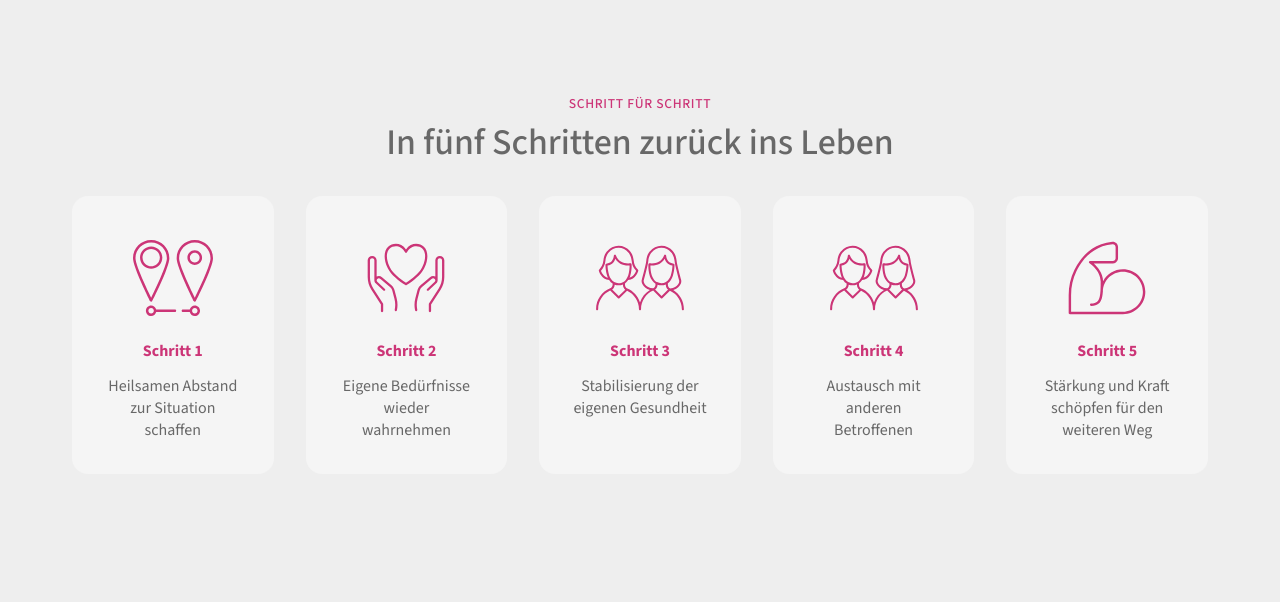
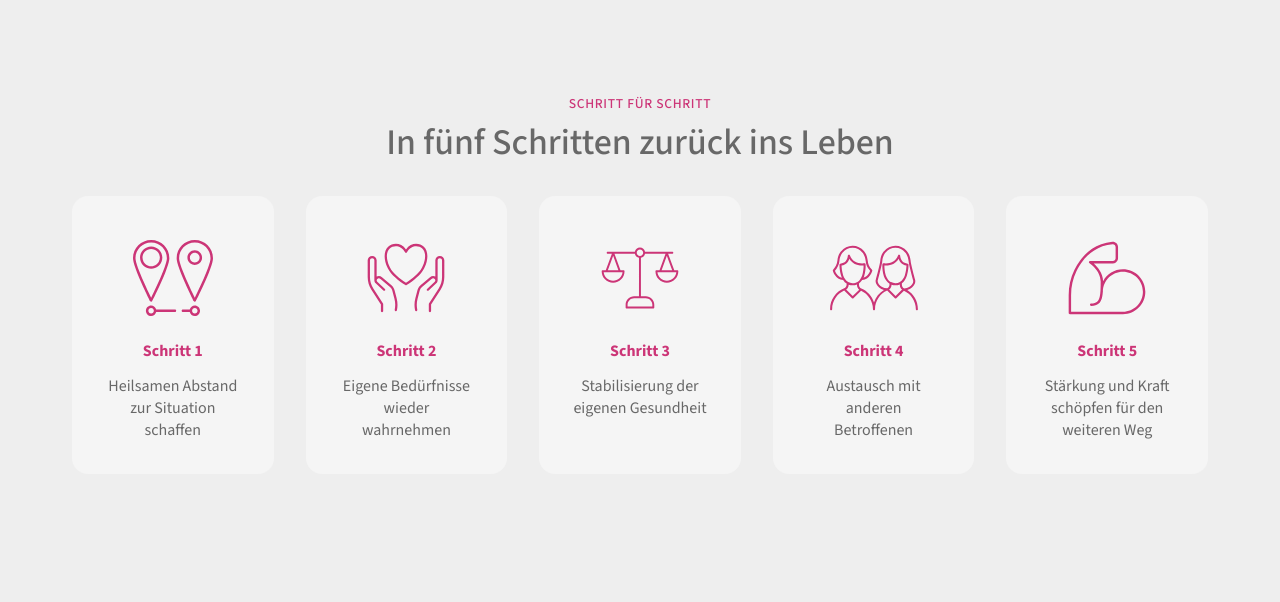
Before and after one commit to enaaacode/muettergenesung-kur, a Jekyll site: the page built from ihr-weg-zur-kur.html, in a window 1280 px wide. Shown: the part 756-1358 px from the top of the page. Built offline with Jekyll 4.4.1, drawn with Linux system fonts in a browser that asks for light colours; nearby versions of some CDN libraries; grey boxes are pictures that could not be loaded.

Commit message:
Update ihr-weg-zur-kur.html

```diff
--- a/ihr-weg-zur-kur.html
+++ b/ihr-weg-zur-kur.html
@@ -101,7 +101,7 @@ description: "In fünf Schritten zurück ins Leben. Erfahren Sie hier, welche Sc
         </div>
         <div class="fuenf-schritte-container--reihe-element">
           <img
-            src="/assets/icons/steps/step4.svg"
+            src="/assets/icons/steps/step3.svg"
             alt=""
             width="100px"
             height="100px"
```
